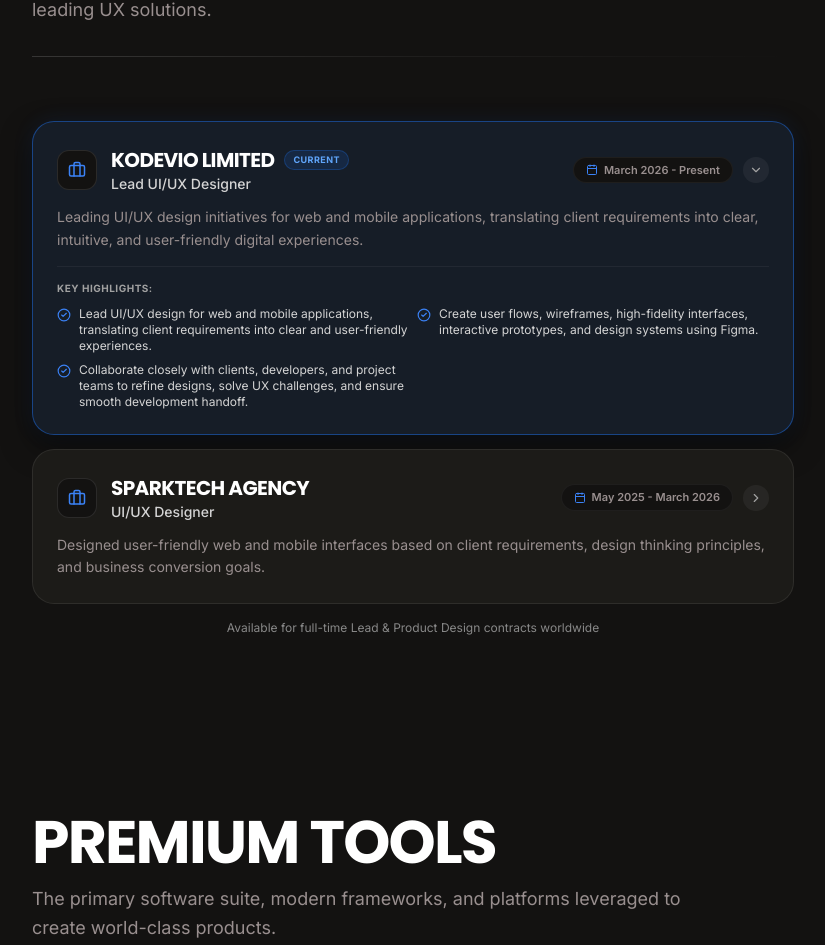
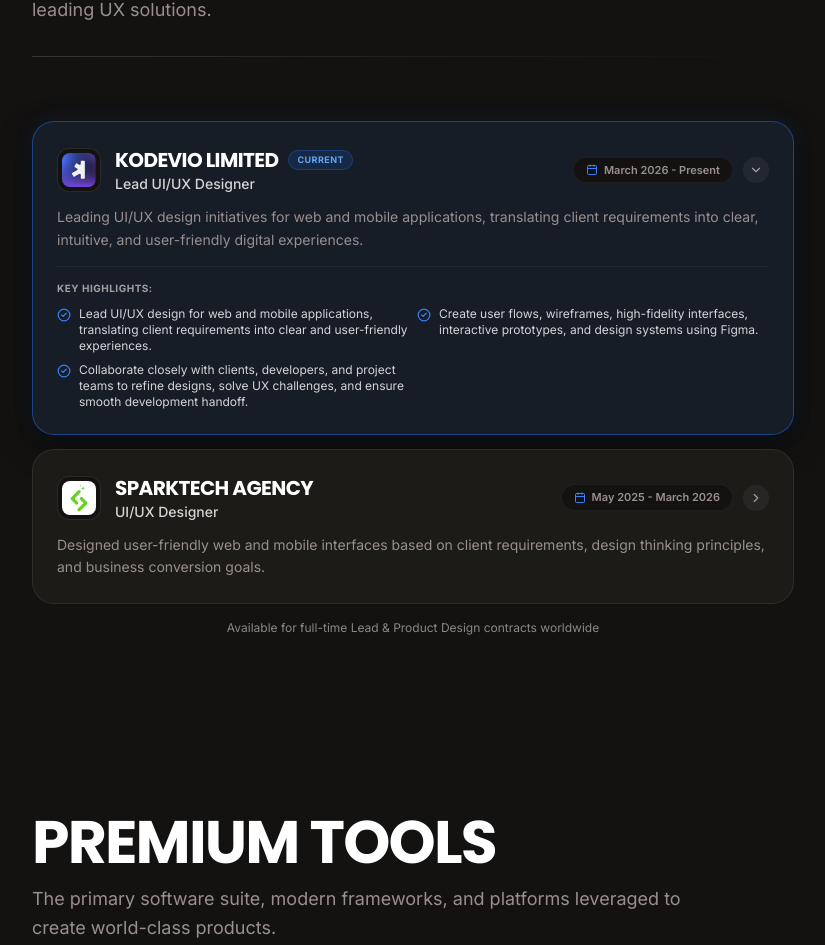
Before and after one commit to azharuddinak47/azhar-uddin-portfolio, a Next.js app: page / in a window 1280 px wide. Shown: the part 1949-2894 px from the top of the page, without its empty margins (426-1251 px from the left). Built offline with nearby package versions, Linux system fonts and the light colour scheme.

Commit message:
Add company logos for Kodevio Limited and Sparktech Agency to Experience section

```diff
--- a/src/components/modals/EditPortfolioModal.tsx
+++ b/src/components/modals/EditPortfolioModal.tsx
@@ -506,7 +506,7 @@ export const EditPortfolioModal = ({ isOpen, onClose }: EditPortfolioModalProps)
                 <div className="space-y-4">
                   {formData.experiences.map((exp, eIdx) => (
                     <div key={exp.id} className="p-4 sm:p-5 rounded-2xl bg-[#131211] border border-white/8 space-y-3">
-                      <div className="grid grid-cols-1 sm:grid-cols-3 gap-3">
+                      <div className="grid grid-cols-1 sm:grid-cols-4 gap-3">
                         <div>
                           <label className="block text-[11px] text-neutral-400 mb-1">Company</label>
                           <input
@@ -541,6 +541,20 @@ export const EditPortfolioModal = ({ isOpen, onClose }: EditPortfolioModalProps)
                             onChange={e => {
                               const updated = [...formData.experiences];
                               updated[eIdx].period = e.target.value;
+                              setFormData({ ...formData, experiences: updated });
+                            }}
+                            className="w-full px-3 py-1.5 rounded-lg bg-black border border-white/10 text-white text-xs"
+                          />
+                        </div>
+                        <div>
+                          <label className="block text-[11px] text-neutral-400 mb-1">Logo URL</label>
+                          <input
+                            type="text"
+                            value={exp.logo || ''}
+                            placeholder="/assets/logo.png"
+                            onChange={e => {
+                              const updated = [...formData.experiences];
+                              updated[eIdx].logo = e.target.value;
                               setFormData({ ...formData, experiences: updated });
                             }}
                             className="w-full px-3 py-1.5 rounded-lg bg-black border border-white/10 text-white text-xs"
--- a/src/components/sections/ExperienceSection.tsx
+++ b/src/components/sections/ExperienceSection.tsx
@@ -52,8 +52,16 @@ export const ExperienceSection = () => {
                 {/* Header row */}
                 <div className="flex flex-col sm:flex-row sm:items-center justify-between gap-2.5">
                   <div className="flex items-center gap-3.5">
-                    <div className="w-10 h-10 rounded-xl bg-[#131211] border border-white/10 flex items-center justify-center text-[#3b82f6] shrink-0 group-hover:border-[#1d6de3]/40 transition-colors">
-                      <Briefcase size={18} />
+                    <div className="w-11 h-11 rounded-xl bg-[#131211] border border-white/10 flex items-center justify-center text-[#3b82f6] shrink-0 group-hover:border-[#1d6de3]/40 transition-colors overflow-hidden p-1">
+                      {exp.logo ? (
+                        <img
+                          src={exp.logo}
+                          alt={exp.company}
+                          className="w-full h-full object-contain rounded-lg"
+                        />
+                      ) : (
+                        <Briefcase size={18} />
+                      )}
                     </div>
 
                     <div>
--- a/src/config/portfolio.config.ts
+++ b/src/config/portfolio.config.ts
@@ -148,6 +148,7 @@ export const initialPortfolioData: PortfolioData = {
       "company": "Kodevio Limited",
       "role": "Lead UI/UX Designer",
       "period": "March 2026 - Present",
+      "logo": "/assets/kodevio_logo.png",
       "description": "Leading UI/UX design initiatives for web and mobile applications, translating client requirements into clear, intuitive, and user-friendly digital experiences.",
       "highlights": [
         "Lead UI/UX design for web and mobile applications, translating client requirements into clear and user-friendly experiences.",
@@ -160,6 +161,7 @@ export const initialPortfolioData: PortfolioData = {
       "company": "Sparktech Agency",
       "role": "UI/UX Designer",
       "period": "May 2025 - March 2026",
+      "logo": "/assets/sparktech_logo.png",
       "description": "Designed user-friendly web and mobile interfaces based on client requirements, design thinking principles, and business conversion goals.",
       "highlights": [
         "Designed user-friendly web and mobile interfaces based on client requirements and business goals.",
--- a/src/context/PortfolioContext.tsx
+++ b/src/context/PortfolioContext.tsx
@@ -80,7 +80,13 @@ export const PortfolioProvider = ({ children }: { children: ReactNode }) => {
           },
           stats: parsed.stats && parsed.stats.length > 0 ? parsed.stats : initialPortfolioData.stats,
           projects: parsed.projects && parsed.projects.length > 0 ? parsed.projects : initialPortfolioData.projects,
-          experiences: parsed.experiences && parsed.experiences.length > 0 ? parsed.experiences : initialPortfolioData.experiences,
+          experiences: (parsed.experiences && parsed.experiences.length > 0 ? parsed.experiences : initialPortfolioData.experiences).map(
+            (exp: import('@/types/portfolio').ExperienceItem, i: number) => ({
+              ...(initialPortfolioData.experiences[i] || {}),
+              ...exp,
+              logo: exp.logo || initialPortfolioData.experiences[i]?.logo,
+            })
+          ),
           tools: parsed.tools && parsed.tools.length > 0 ? parsed.tools : initialPortfolioData.tools,
           certifications: parsed.certifications && parsed.certifications.length > 0 ? parsed.certifications : initialPortfolioData.certifications,
           academics: parsed.academics && parsed.academics.length > 0 ? parsed.academics : initialPortfolioData.academics,
--- a/src/types/portfolio.ts
+++ b/src/types/portfolio.ts
@@ -26,6 +26,7 @@ export interface ExperienceItem {
   period: string;
   description: string;
   highlights?: string[];
+  logo?: string;
 }
 
 export interface ToolItem {
```
Also changed, not shown: public/assets/kodevio_logo.png (added), public/assets/sparktech_logo.png (added).
